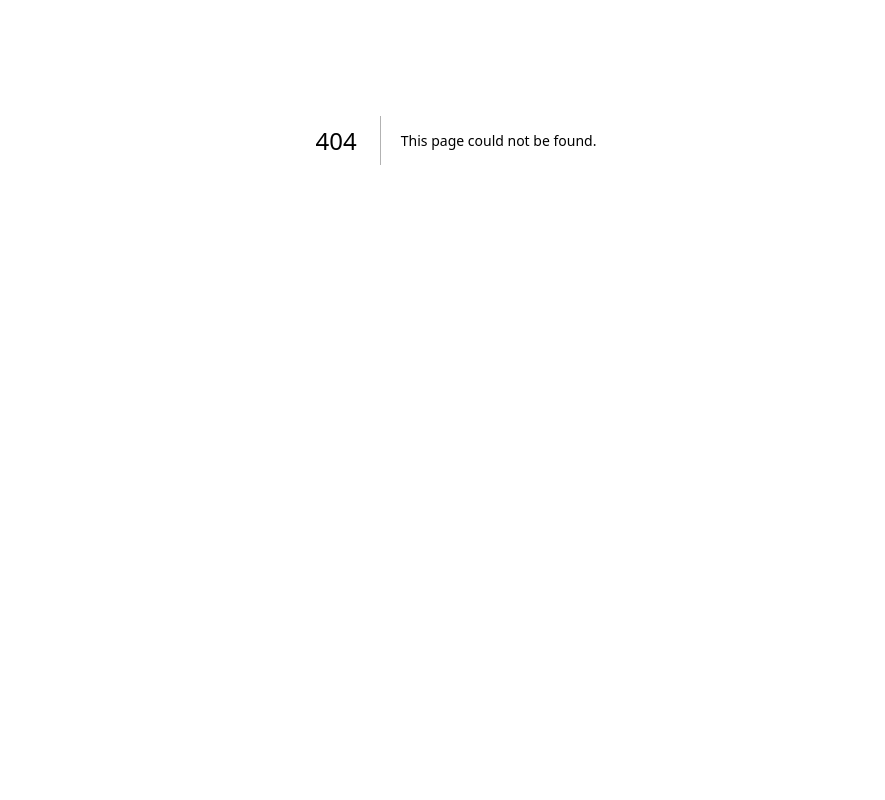
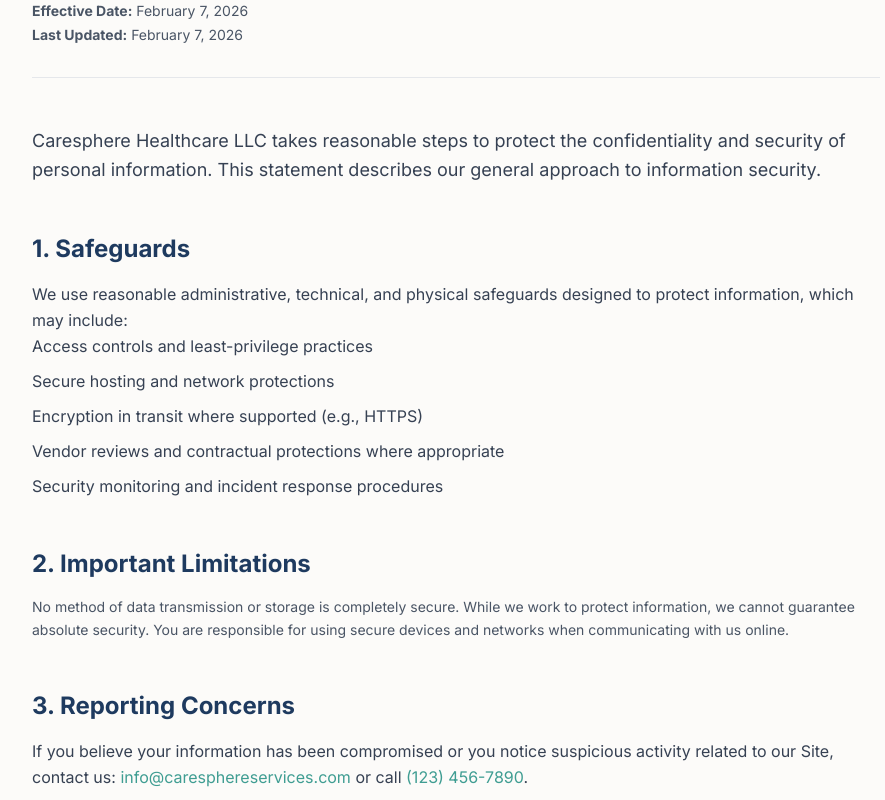
Before and after one commit to Trayshmhirk/caresphere-healthcare, a Next.js app: page /data-security in a window 1280 px wide. Before the commit this address had no page. Shown: the part 260-1060 px from the top of the page, without its empty margins (184-1069 px from the left). Before the commit the page ends 800 px from the top, so only its background shows below. Built offline with nearby package versions, Linux system fonts and the light colour scheme; a web font is replaced by a local one.

Commit message:
feat: add Data Security page
- Add data security safeguards description
- Include administrative, technical, and physical protections
- Add security limitations and disclaimers
- Include incident reporting contact information
- Add encryption and access control measures

```diff
--- /dev/null
+++ b/app/(privacy-policies)/data-security/page.tsx
@@ -0,0 +1,68 @@
+export const metadata = {
+  title: "Data Security | Caresphere Healthcare LLC",
+  description: "Data Security Statement for Caresphere Healthcare LLC.",
+};
+
+export default function DataSecurityPage() {
+  return (
+    <div className="mx-auto max-w-4xl px-6 py-12 md:py-20">
+      {/* Header */}
+      <div className="mb-12 border-b border-gray-200 pb-8">
+        <h1 className="mb-4 font-serif text-4xl font-bold text-[#1e3a5f] md:text-5xl">
+          Data Security
+        </h1>
+        <div className="space-y-1 text-sm text-gray-600">
+          <p>
+            <strong>Effective Date:</strong> February 7, 2026
+          </p>
+          <p>
+            <strong>Last Updated:</strong> February 7, 2026
+          </p>
+        </div>
+      </div>
+
+      {/* Content */}
+      <div className="prose prose-lg max-w-none">
+        <p className="text-lg leading-relaxed text-gray-700">
+          Caresphere Healthcare LLC takes reasonable steps to protect the confidentiality and
+          security of personal information. This statement describes our general approach to
+          information security.
+        </p>
+
+        <h2 className="mt-12 mb-4 text-2xl font-bold text-[#1e3a5f]">1. Safeguards</h2>
+        <p className="leading-relaxed text-gray-700">
+          We use reasonable administrative, technical, and physical safeguards designed to protect
+          information, which may include:
+        </p>
+        <ul className="space-y-2 text-gray-700">
+          <li>Access controls and least-privilege practices</li>
+          <li>Secure hosting and network protections</li>
+          <li>Encryption in transit where supported (e.g., HTTPS)</li>
+          <li>Vendor reviews and contractual protections where appropriate</li>
+          <li>Security monitoring and incident response procedures</li>
+        </ul>
+
+        <h2 className="mt-12 mb-4 text-2xl font-bold text-[#1e3a5f]">2. Important Limitations</h2>
+        <p className="text-sm leading-relaxed text-gray-600">
+          No method of data transmission or storage is completely secure. While we work to protect
+          information, we cannot guarantee absolute security. You are responsible for using secure
+          devices and networks when communicating with us online.
+        </p>
+
+        <h2 className="mt-12 mb-4 text-2xl font-bold text-[#1e3a5f]">3. Reporting Concerns</h2>
+        <p className="leading-relaxed text-gray-700">
+          If you believe your information has been compromised or you notice suspicious activity
+          related to our Site, contact us:{" "}
+          <a href="mailto:info@caresphereservices.com" className="text-[#3f9d92] hover:underline">
+            info@caresphereservices.com
+          </a>{" "}
+          or call{" "}
+          <a href="tel:1234567890" className="text-[#3f9d92] hover:underline">
+            (123) 456-7890
+          </a>
+          .
+        </p>
+      </div>
+    </div>
+  );
+}
```
